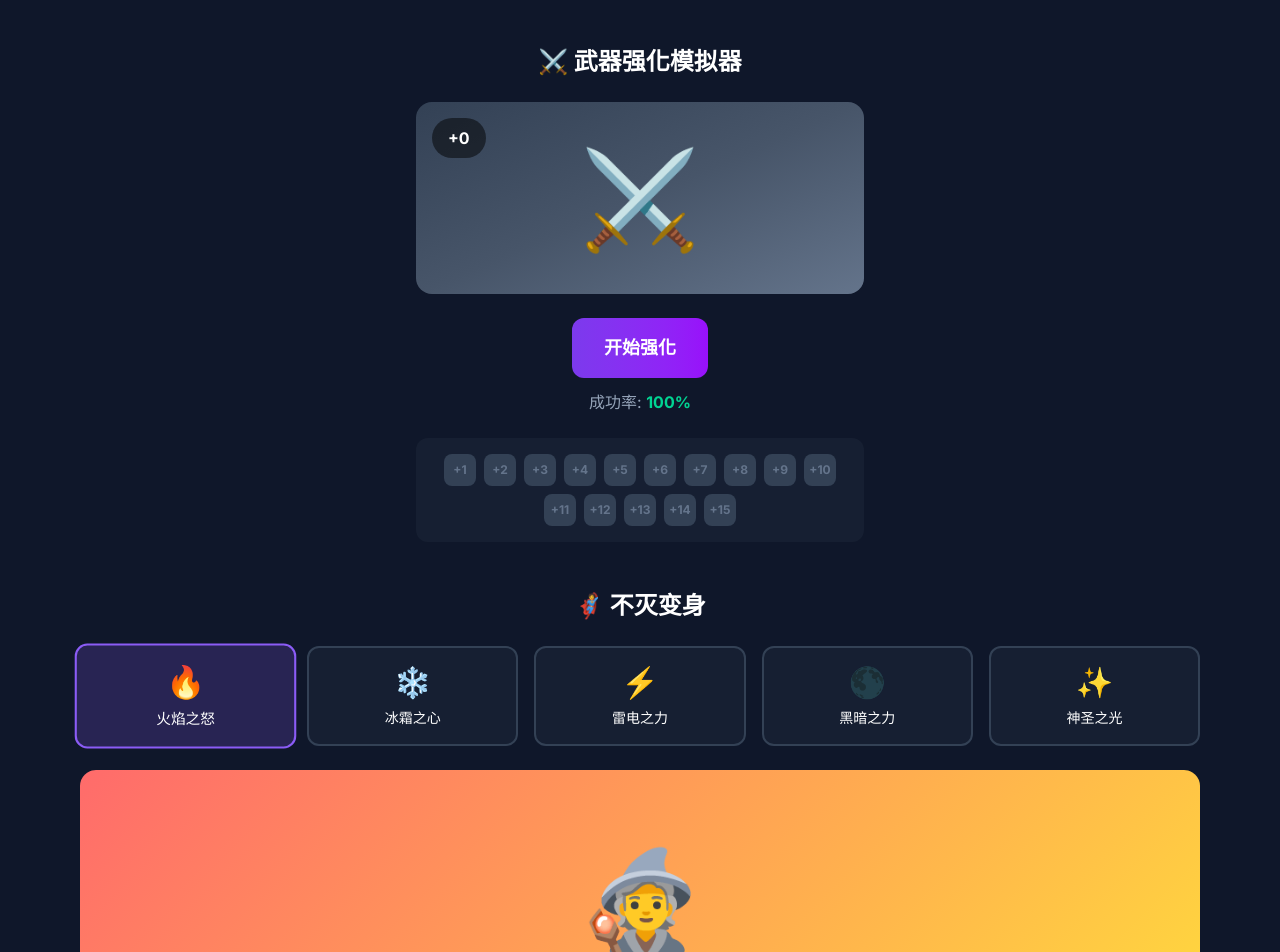
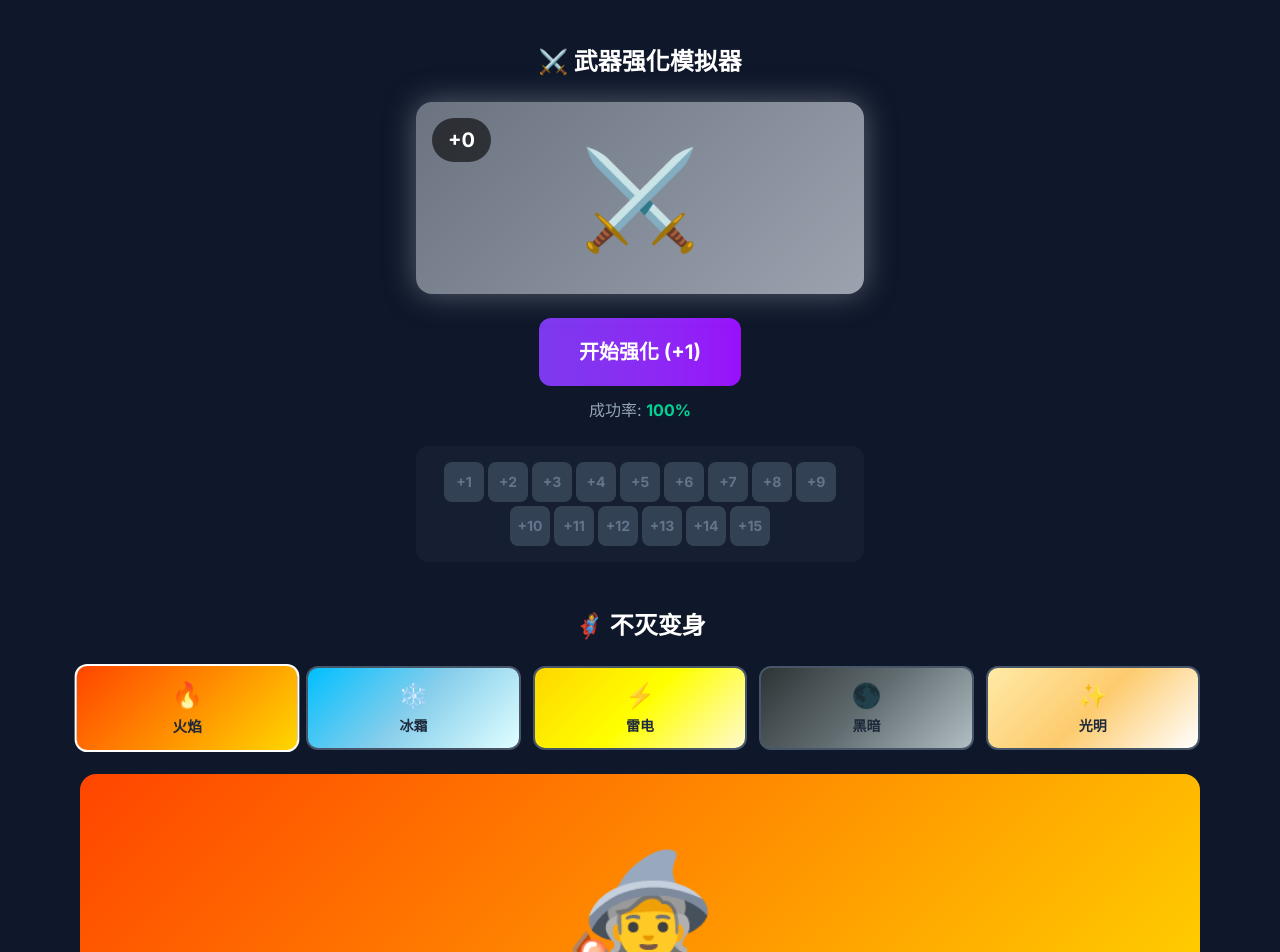
Before and after one commit to bbubb88/bb-market, a Next.js app: page /hit2 in a window 1280 px wide. Shown: the part 500-1452 px from the top of the page. Built offline with nearby package versions, Linux system fonts and the light colour scheme.

Commit message:
Enhance HIT2 effects with better animations

```diff
--- a/src/app/hit2/page.tsx
+++ b/src/app/hit2/page.tsx
@@ -11,6 +11,7 @@ export default function HIT2Page() {
   const [enhanceResult, setEnhanceResult] = useState<'success' | 'fail' | null>(null);
   const [transformActive, setTransformActive] = useState(false);
   const [selectedTransform, setSelectedTransform] = useState(0);
+  const [particles, setParticles] = useState<Array<{id: number, x: number, y: number, color: string}>>([]);
 
   // 强化成功率
   const successRates: Record<number, number> = {
@@ -19,13 +20,41 @@ export default function HIT2Page() {
     11: 30, 12: 20, 13: 10, 14: 5, 15: 1
   };
 
+  // 强化特效颜色
+  const enhanceColors: Record<number, { primary: string; secondary: string; glow: string }> = {
+    0: { primary: '#6b7280', secondary: '#9ca3af', glow: 'rgba(156, 163, 175, 0.5)' },
+    1: { primary: '#6b7280', secondary: '#9ca3af', glow: 'rgba(156, 163, 175, 0.5)' },
+    2: { primary: '#6b7280', secondary: '#9ca3af', glow: 'rgba(156, 163, 175, 0.5)' },
+    3: { primary: '#6b7280', secondary: '#9ca3af', glow: 'rgba(156, 163, 175, 0.5)' },
+    4: { primary: '#3b82f6', secondary: '#60a5fa', glow: 'rgba(96, 165, 250, 0.5)' },
+    5: { primary: '#3b82f6', secondary: '#60a5fa', glow: 'rgba(96, 165, 250, 0.6)' },
+    6: { primary: '#3b82f6', secondary: '#60a5fa', glow: 'rgba(96, 165, 250, 0.7)' },
+    7: { primary: '#8b5cf6', secondary: '#a78bfa', glow: 'rgba(167, 139, 250, 0.7)' },
+    8: { primary: '#8b5cf6', secondary: '#a78bfa', glow: 'rgba(167, 139, 250, 0.8)' },
+    9: { primary: '#ec4899', secondary: '#f472b6', glow: 'rgba(244, 114, 182, 0.8)' },
+    10: { primary: '#f59e0b', secondary: '#fbbf24', glow: 'rgba(251, 191, 36, 0.8)' },
+    11: { primary: '#ef4444', secondary: '#f87171', glow: 'rgba(248, 113, 113, 0.9)' },
+    12: { primary: '#ef4444', secondary: '#fbbf24', glow: 'rgba(251, 191, 36, 1)' },
+    13: { primary: '#dc2626', secondary: '#fb923c', glow: 'rgba(252, 129, 57, 1)' },
+    14: { primary: '#991b1b', secondary: '#f59e0b', glow: 'rgba(245, 158, 11, 1)' },
+    15: { primary: '#7f1d1d', secondary: '#fbbf24', glow: 'rgba(251, 191, 36, 1)' },
+  };
+
   const handleEnhance = () => {
     if (enhanceLevel >= 15 || isEnhancing) return;
 
     setIsEnhancing(true);
     setEnhanceResult(null);
 
-    // 模拟强化过程
+    // 生成粒子
+    const newParticles = Array.from({ length: 30 }, (_, i) => ({
+      id: i,
+      x: Math.random() * 100,
+      y: Math.random() * 100,
+      color: enhanceColors[enhanceLevel]?.primary || '#fff'
+    }));
+    setParticles(newParticles);
+
     setTimeout(() => {
       const successRate = successRates[enhanceLevel + 1] || 50;
       const random = Math.random() * 100;
@@ -36,54 +65,110 @@ export default function HIT2Page() {
       } else {
         setEnhanceResult('fail');
       }
+      setParticles([]);
       setIsEnhancing(false);
-    }, 1500);
+    }, 2000);
   };
 
-  const getEnhanceColor = (level: number) => {
-    if (level >= 12) return 'from-red-500 via-orange-500 to-yellow-500';
-    if (level >= 10) return 'from-purple-500 via-pink-500 to-red-500';
-    if (level >= 7) return 'from-blue-500 via-cyan-500 to-green-500';
-    if (level >= 4) return 'from-slate-500 via-slate-400 to-slate-300';
-    return 'from-slate-700 via-slate-600 to-slate-500';
-  };
-
-  // 不灭变身效果
+  // 不灭变身 - HIT2 风格
   const transforms = [
-    { name: '불꽃의 분노', nameKo: '火焰之怒', nameZh: '火焰之怒', emoji: '🔥', colors: ['#ff6b6b', '#ffd93d'] },
-    { name: '얼음 심장', nameKo: '冰霜之心', nameZh: '冰霜之心', emoji: '❄️', colors: ['#74b9ff', '#0984e3'] },
-    { name: '번개의 속도', nameKo: '雷电之力', nameZh: '雷电之力', emoji: '⚡', colors: ['#ffeaa7', '#fdcb6e'] },
-    { name: '어둠의 힘', nameKo: '黑暗之力', nameZh: '黑暗之力', emoji: '🌑', colors: ['#2d3436', '#636e72'] },
-    { name: '신성한 빛', nameKo: '神圣之光', nameZh: '神圣之光', emoji: '✨', colors: ['#ffeaa7', '#ffffff'] },
+    {
+      name: ' flames', nameKo: '화염', nameZh: '火焰',
+      emoji: '🔥',
+      bg: 'linear-gradient(135deg, #ff4500, #ff8c00, #ffd700)',
+      particles: ['#ff4500', '#ff6b00', '#ff8c00', '#ffa500', '#ffd700']
+    },
+    {
+      name: 'Frost', nameKo: '서리', nameZh: '冰霜',
+      emoji: '❄️',
+      bg: 'linear-gradient(135deg, #00bfff, #87ceeb, #e0ffff)',
+      particles: ['#00bfff', '#1e90ff', '#87ceeb', '#b0e0e6', '#e0ffff']
+    },
+    {
+      name: 'Thunder', nameKo: '번개', nameZh: '雷电',
+      emoji: '⚡',
+      bg: 'linear-gradient(135deg, #ffd700, #ffff00, #fffacd)',
+      particles: ['#ffd700', '#ffec8b', '#ffff00', '#fffacd', '#ffffff']
+    },
+    {
+      name: 'Dark', nameKo: '어둠', nameZh: '黑暗',
+      emoji: '🌑',
+      bg: 'linear-gradient(135deg, #2d3436, #636e72, #b2bec3)',
+      particles: ['#2d3436', '#636e72', '#74b9ff', '#a29bfe', '#dfe6e9']
+    },
+    {
+      name: 'Light', nameKo: '빛', nameZh: '光明',
+      emoji: '✨',
+      bg: 'linear-gradient(135deg, #ffeaa7, #fdcb6e, #ffffff)',
+      particles: ['#ffeaa7', '#fdcb6e', '#ffffff', '#fffacd', '#ffffed']
+    },
   ];
 
   return (
     <div className="min-h-screen py-8">
-      {/* 强化特效动画 */}
       <style jsx>{`
-        @keyframes pulse-glow {
-          0%, 100% { box-shadow: 0 0 20px rgba(255, 107, 107, 0.5); }
-          50% { box-shadow: 0 0 60px rgba(255, 107, 107, 0.8), 0 0 100px rgba(255, 217, 61, 0.4); }
+        @keyframes fire-glow {
+          0%, 100% {
+            box-shadow: 0 0 20px var(--glow), 0 0 40px var(--glow);
+            filter: brightness(1);
+          }
+          50% {
+            box-shadow: 0 0 40px var(--glow), 0 0 80px var(--glow), 0 0 120px var(--glow);
+            filter: brightness(1.2);
+          }
         }
-        @keyframes rainbow-glow {
-          0% { filter: hue-rotate(0deg); }
-          100% { filter: hue-rotate(360deg); }
+        @keyframes float {
+          0%, 100% { transform: translateY(0) rotate(0deg); }
+          50% { transform: translateY(-10px) rotate(5deg); }
         }
-        @keyframes transform-active {
-          0%, 100% { transform: scale(1); opacity: 1; }
-          50% { transform: scale(1.1); opacity: 0.8; }
+        @keyframes particle-rise {
+          0% {
+            transform: translateY(100%) scale(0);
+            opacity: 0;
+          }
+          10% {
+            opacity: 1;
+          }
+          100% {
+            transform: translateY(-200%) scale(1);
+            opacity: 0;
+          }
         }
-        @keyframes particle-float {
-          0% { transform: translateY(0) rotate(0deg); opacity: 1; }
-          100% { transform: translateY(-100px) rotate(360deg); opacity: 0; }
+        @keyframes rainbow-shift {
+          0% { filter: hue-rotate(0deg) brightness(1.5); }
+          50% { filter: hue-rotate(180deg) brightness(2); }
+          100% { filter: hue-rotate(360deg) brightness(1.5); }
         }
-        .enhance-glow { animation: pulse-glow 1.5s ease-in-out infinite; }
-        .rainbow-anim { animation: rainbow-glow 3s linear infinite; }
-        .transform-active { animation: transform-active 2s ease-in-out infinite; }
-
-        .enhance-12 {
-          background: linear-gradient(135deg, #ff6b6b, #ffd93d);
-          animation: pulse-glow 1s ease-in-out infinite;
+        @keyframes shake {
+          0%, 100% { transform: translateX(0); }
+          10%, 30%, 50%, 70%, 90% { transform: translateX(-5px); }
+          20%, 40%, 60%, 80% { transform: translateX(5px); }
+        }
+        @keyframes transform-pulse {
+          0%, 100% {
+            transform: scale(1);
+            box-shadow: 0 0 30px rgba(255, 215, 0, 0.5);
+          }
+          50% {
+            transform: scale(1.05);
+            box-shadow: 0 0 60px rgba(255, 215, 0, 0.8), 0 0 100px rgba(255, 215, 0, 0.4);
+          }
+        }
+        .enhance-fire {
+          animation: fire-glow 1s ease-in-out infinite;
+          --glow: rgba(255, 69, 0, 0.8);
+        }
+        .enhance-rainbow {
+          animation: rainbow-shift 2s linear infinite;
+        }
+        .enhance-shake {
+          animation: shake 0.5s ease-in-out;
+        }
+        .transform-pulse {
+          animation: transform-pulse 2s ease-in-out infinite;
+        }
+        .particle {
+          animation: particle-rise 2s ease-out infinite;
         }
       `}</style>
 
@@ -114,55 +199,81 @@ export default function HIT2Page() {
           </Link>
         </div>
 
-        {/* 强化模拟器 */}
+        {/* 武器强化模拟器 */}
         <div className="mb-12">
           <h3 className="text-2xl font-bold text-white text-center mb-6">⚔️ {language === 'ko' ? '강화 시뮬레이터' : '武器强化模拟器'}</h3>
 
           <div className="max-w-md mx-auto">
             {/* 武器展示 */}
-            <div className={`relative p-12 rounded-2xl bg-gradient-to-br ${getEnhanceColor(enhanceLevel)} ${enhanceLevel >= 12 ? 'enhance-12' : ''} transition-all duration-500`}>
-              {/* 强化等级显示 */}
-              <div className="absolute top-4 left-4 px-4 py-2 bg-black/50 rounded-full">
-                <span className="text-white font-bold">+{enhanceLevel}</span>
+            <div
+              className={`relative p-12 rounded-2xl transition-all duration-500 ${
+                isEnhancing ? 'enhance-shake' : ''
+              } ${
+                enhanceLevel >= 12 ? 'enhance-fire' : ''
+              } ${
+                enhanceLevel >= 13 ? 'enhance-rainbow' : ''
+              }`}
+              style={{
+                background: `linear-gradient(135deg, ${enhanceColors[enhanceLevel]?.primary}, ${enhanceColors[enhanceLevel]?.secondary})`,
+                boxShadow: `0 0 ${enhanceLevel >= 12 ? 60 : 30}px ${enhanceColors[enhanceLevel]?.glow}`
+              }}
+            >
+              {/* 粒子效果 */}
+              {particles.map((p) => (
+                <div
+                  key={p.id}
+                  className="particle absolute w-3 h-3 rounded-full"
+                  style={{
+                    left: `${p.x}%`,
+                    bottom: '20%',
+                    background: p.color,
+                  }}
+                />
+              ))}
+
+              {/* 强化等级 */}
+              <div className="absolute top-4 left-4 px-4 py-2 bg-black/60 rounded-full">
+                <span className="text-white font-bold text-xl">+{enhanceLevel}</span>
               </div>
 
               {/* 武器图标 */}
-              <div className={`text-8xl text-center transform transition-all ${isEnhancing ? 'scale-150 rotate-12' : ''} ${enhanceLevel >= 12 ? 'rainbow-anim' : ''}`}>
+              <div className={`text-8xl text-center transition-all duration-300 ${
+                isEnhancing ? 'scale-150' : 'scale-100'
+              } ${enhanceLevel >= 13 ? 'enhance-rainbow' : ''}`}>
                 ⚔️
               </div>
 
-              {/* 成功/失败特效 */}
+              {/* 成功/失败 */}
               {enhanceResult === 'success' && (
                 <div className="absolute inset-0 flex items-center justify-center">
                   <span className="text-6xl animate-bounce">✨</span>
                 </div>
               )}
               {enhanceResult === 'fail' && (
-                <div className="absolute inset-0 flex items-center justify-center">
+                <div className="absolute inset-0 flex items-center justify-center bg-black/50">
                   <span className="text-6xl">💥</span>
                 </div>
               )}
             </div>
 
-            {/* 强化按钮 */}
+            {/* 按钮 */}
             <div className="mt-6 text-center">
               <button
                 onClick={handleEnhance}
                 disabled={enhanceLevel >= 15 || isEnhancing}
-                className={`px-8 py-4 rounded-xl font-bold text-lg transition-all ${
+                className={`px-10 py-5 rounded-xl font-bold text-xl transition-all ${
                   enhanceLevel >= 15
                     ? 'bg-slate-600 text-slate-400 cursor-not-allowed'
                     : isEnhancing
                     ? 'bg-violet-600 text-white animate-pulse'
-                    : 'bg-gradient-to-r from-violet-600 to-purple-600 text-white hover:scale-105'
+                    : 'bg-gradient-to-r from-violet-600 to-purple-600 text-white hover:scale-105 hover:shadow-lg hover:shadow-violet-500/50'
                 }`}
               >
                 {isEnhancing ? (language === 'ko' ? '강화 중...' : '强化中...') :
                  enhanceLevel >= 15 ? (language === 'ko' ? '최대 강화' : '已满级') :
-                 (language === 'ko' ? '강화하기' : '开始强化')}
+                 (language === 'ko' ? '강화하기 (+' + (enhanceLevel + 1) + ')' : '开始强化 (+' + (enhanceLevel + 1) + ')')}
               </button>
 
-              {/* 成功率 */}
               {enhanceLevel < 15 && (
                 <p className="mt-3 text-slate-400">
                   {language === 'ko' ? '성공률' : '成功率'}: <span className="text-emerald-400 font-bold">{successRates[enhanceLevel + 1]}%</span>
@@ -170,16 +281,17 @@ export default function HIT2Page() {
               )}
             </div>
 
-            {/* 强化历史 */}
+            {/* 强化进度条 */}
             <div className="mt-6 p-4 bg-slate-800/50 rounded-xl">
-              <div className="flex flex-wrap gap-2 justify-center">
+              <div className="flex flex-wrap gap-1 justify-center">
                 {Array.from({ length: 15 }, (_, i) => (
                   <div
                     key={i}
-                    className={`w-8 h-8 rounded-lg flex items-center justify-center text-xs font-bold ${
+                    className={`w-10 h-10 rounded-lg flex items-center justify-center text-sm font-bold transition-all ${
                       i < enhanceLevel
-                        ? i >= 11 ? 'bg-gradient-to-r from-red-500 to-orange-500 text-white'
-                        : i >= 7 ? 'bg-gradient-to-r from-blue-500 to-cyan-500 text-white'
+                        ? i >= 11 ? 'bg-gradient-to-r from-red-500 to-orange-500 text-white shadow-lg shadow-red-500/50'
+                        : i >= 7 ? 'bg-gradient-to-r from-purple-500 to-pink-500 text-white shadow-lg shadow-purple-500/50'
+                        : i >= 4 ? 'bg-gradient-to-r from-blue-500 to-cyan-500 text-white shadow-lg shadow-blue-500/50'
                         : 'bg-slate-600 text-white'
                         : 'bg-slate-700 text-slate-500'
                     }`}
@@ -192,52 +304,51 @@ export default function HIT2Page() {
           </div>
         </div>
 
-        {/* 不灭变身特效展示 */}
+        {/* 不灭变身 */}
         <div className="mb-12">
           <h3 className="text-2xl font-bold text-white text-center mb-6">🦸 {language === 'ko' ? '불멸 변환' : '不灭变身'}</h3>
 
-          <div className="grid grid-cols-1 md:grid-cols-5 gap-4 mb-6">
+          {/* 选择按钮 */}
+          <div className="grid grid-cols-1 md:grid-cols-5 gap-3 mb-6">
             {transforms.map((t, i) => (
               <button
                 key={i}
                 onClick={() => setSelectedTransform(i)}
-                className={`p-4 rounded-xl border-2 transition-all ${
+                className={`p-3 rounded-xl border-2 transition-all ${
                   selectedTransform === i
-                    ? 'border-violet-500 bg-violet-500/20 scale-105'
-                    : 'border-slate-700 bg-slate-800/50 hover:border-slate-600'
+                    ? 'border-white scale-105'
+                    : 'border-slate-600 hover:border-slate-400'
                 }`}
+                style={{ background: t.bg }}
               >
-                <div className="text-3xl text-center mb-2">{t.emoji}</div>
-                <div className="text-white text-sm text-center">
+                <div className="text-2xl text-center">{t.emoji}</div>
+                <div className="text-center text-sm font-bold text-slate-800 mt-1">
                   {language === 'ko' ? t.nameKo : t.nameZh}
                 </div>
               </button>
             ))}
           </div>
 
-          {/* 变身效果展示 */}
+          {/* 变身展示 */}
           <div
-            className={`relative h-64 rounded-2xl overflow-hidden ${
-              transformActive ? 'transform-active' : ''
+            className={`relative h-72 rounded-2xl overflow-hidden transition-all duration-500 ${
+              transformActive ? 'transform-pulse' : ''
             }`}
-            style={{
-              background: `linear-gradient(135deg, ${transforms[selectedTransform].colors[0]}, ${transforms[selectedTransform].colors[1]})`,
-              boxShadow: transformActive ? `0 0 40px ${transforms[selectedTransform].colors[0]}80` : 'none'
-            }}
+            style={{ background: transforms[selectedTransform].bg }}
           >
             {/* 粒子效果 */}
             {transformActive && (
-              <div className="absolute inset-0">
-                {Array.from({ length: 20 }).map((_, i) => (
+              <div className="absolute inset-0 overflow-hidden">
+                {transforms[selectedTransform].particles.map((color, i) => (
                   <div
                     key={i}
                     className="absolute w-2 h-2 rounded-full"
                     style={{
-                      background: transforms[selectedTransform].colors[i % 2],
-                      left: `${Math.random() * 100}%`,
+                      left: `${10 + Math.random() * 80}%`,
                       bottom: 0,
-                      animation: `particle-float ${1 + Math.random() * 2}s ease-out infinite`,
-                      animationDelay: `${Math.random() * 2}s`
+                      background: color,
+                      animation: `particle-rise ${1.5 + Math.random()}s ease-out infinite`,
+                      animationDelay: `${Math.random() * 1.5}s`
                     }}
                   />
                 ))}
@@ -246,22 +357,29 @@ export default function HIT2Page() {
 
             {/* 角色 */}
             <div className="absolute inset-0 flex items-center justify-center">
-              <div className="text-8xl transform transition-all hover:scale-110 cursor-pointer"
-                   onClick={() => setTransformActive(!transformActive)}>
+              <div
+                className="text-9xl cursor-pointer transition-all hover:scale-110"
+                onClick={() => setTransformActive(!transformActive)}
+              >
                 {transformActive ? '🦸' : '🧙'}
               </div>
             </div>
 
-            {/* 提示 */}
+            {/* 状态文字 */}
             <div className="absolute bottom-4 left-0 right-0 text-center">
-              <span className="text-white/80 text-sm">
-                {language === 'ko' ? '클릭하여 변환 활성화/비활성화' : '点击切换变身特效'}
+              <span className={`text-lg font-bold ${
+                selectedTransform === 3 ? 'text-white' : 'text-slate-800'
+              }`}>
+                {transformActive
+                  ? (language === 'ko' ? '변환 활성!' : '变身激活!')
+                  : (language === 'ko' ? '클릭하여 변환' : '点击激活变身')
+                }
               </span>
             </div>
           </div>
         </div>
 
-        {/* 快捷分类 */}
+        {/* 分类 */}
         <div>
           <h3 className="text-xl font-bold text-white text-center mb-6">
             {language === 'ko' ? '카테고리' : '分类'}
```
